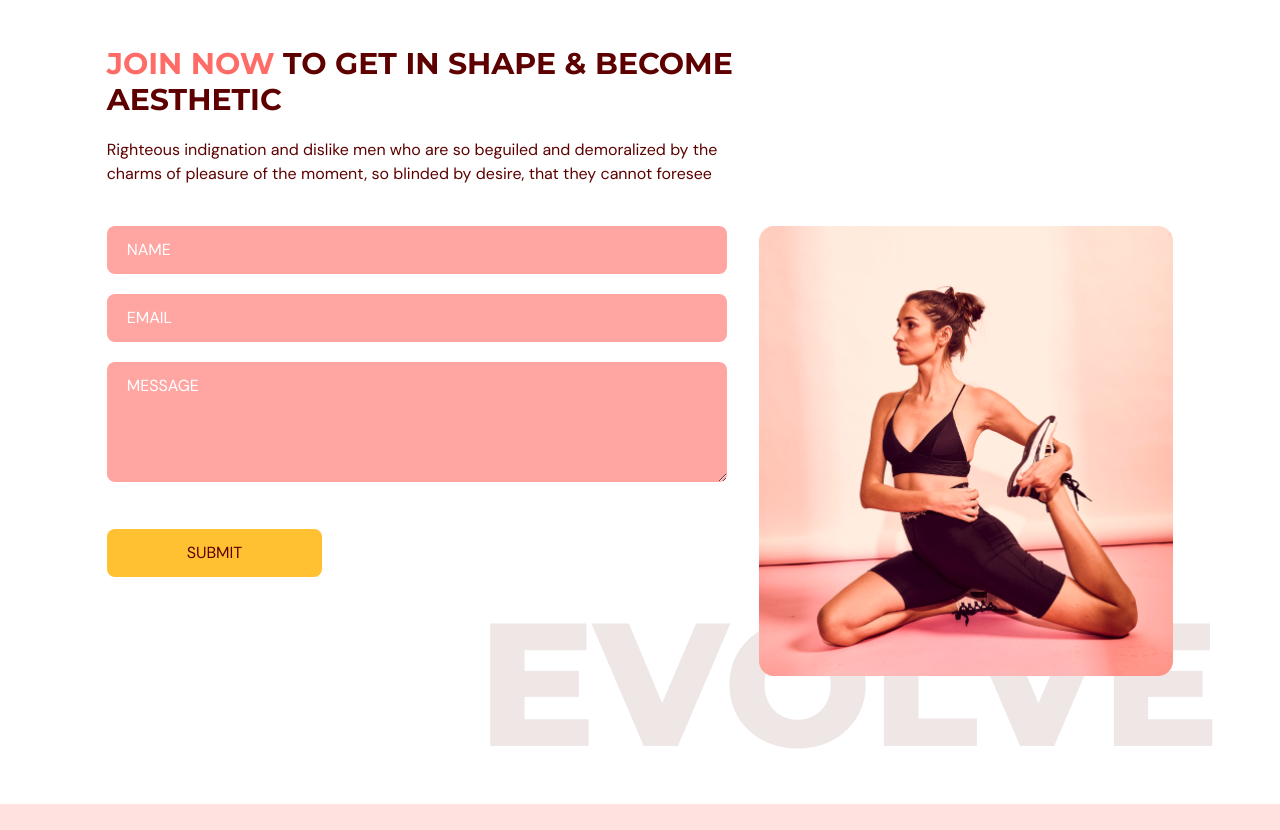
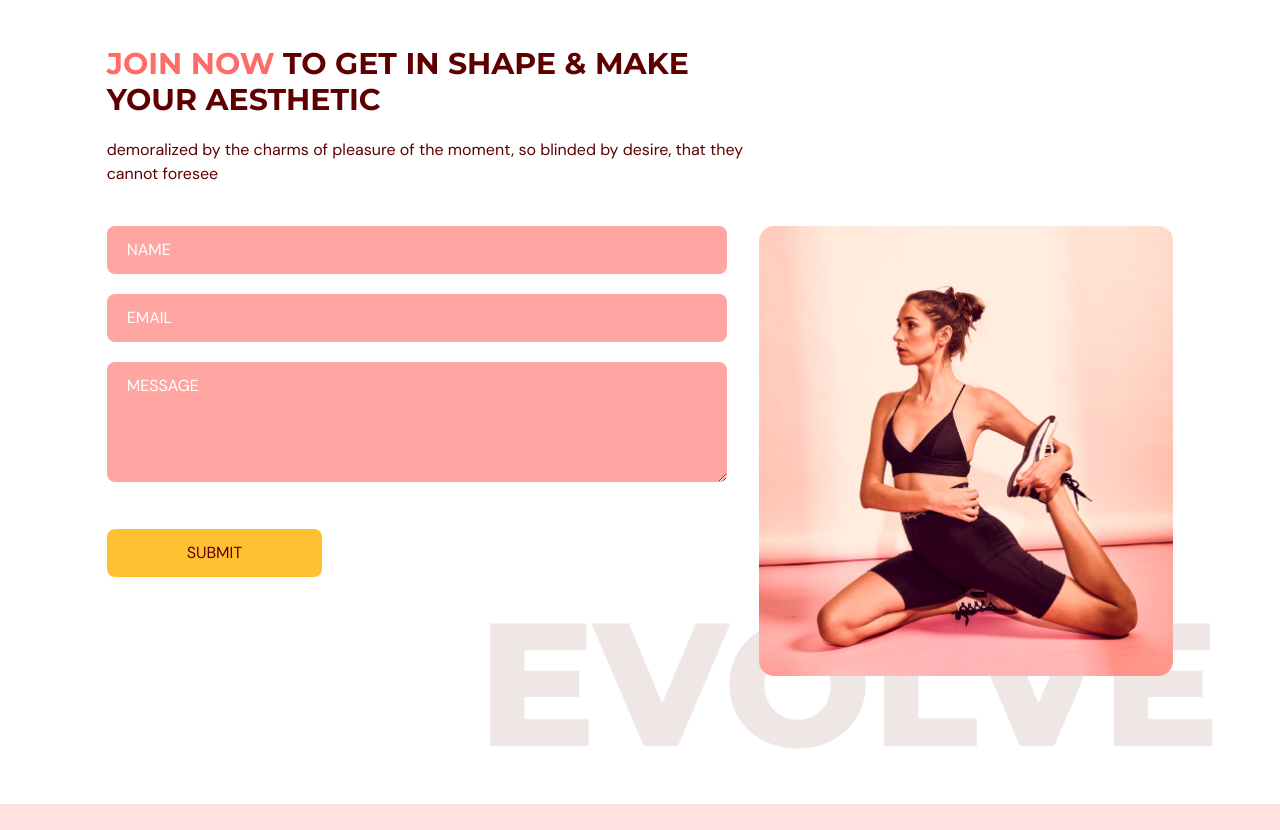
Before and after one commit to Timmotal/mogymn, a React (Vite) app: page / in a window 1280 px wide. Shown: the part 3160-3990 px from the top of the page. Built offline with nearby package versions, Linux system fonts and the light colour scheme.

Commit message:
update the cta

```diff
--- a/src/scenes/contactUs/index.tsx
+++ b/src/scenes/contactUs/index.tsx
@@ -49,11 +49,11 @@ const ContactUs = ({ setSelectedPage }: Props) => {
             className="md:w-3/5"
         >
             <HText>
-                <span className="text-primary-500">JOIN NOW</span> TO GET IN SHAPE & BECOME AESTHETIC
+                <span className="text-primary-500">JOIN NOW</span> TO GET IN SHAPE & MAKE YOUR AESTHETIC
 
             </HText>
             <p className="my-5">
-                Righteous indignation and dislike men who are so beguiled and
+
                 demoralized by the charms of pleasure of the moment, so blinded
                 by desire, that they cannot foresee
             </p>
```
